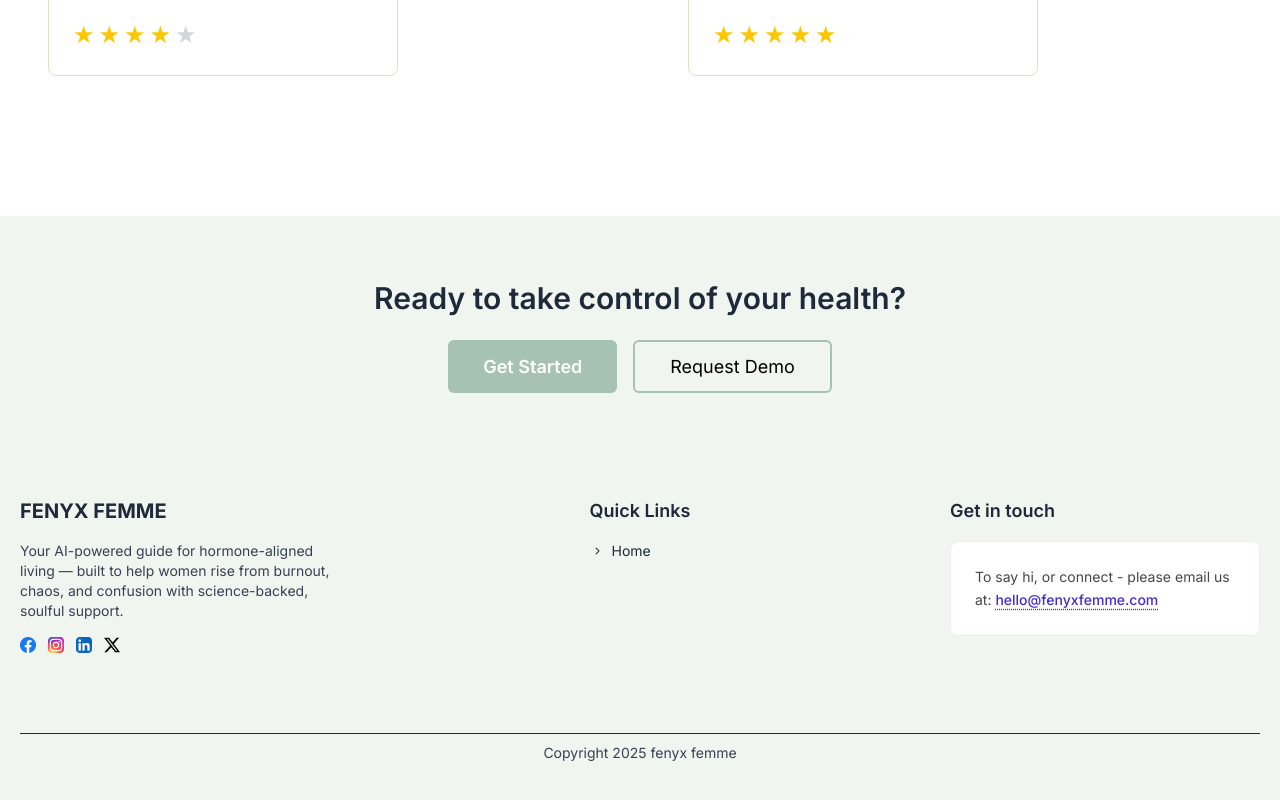
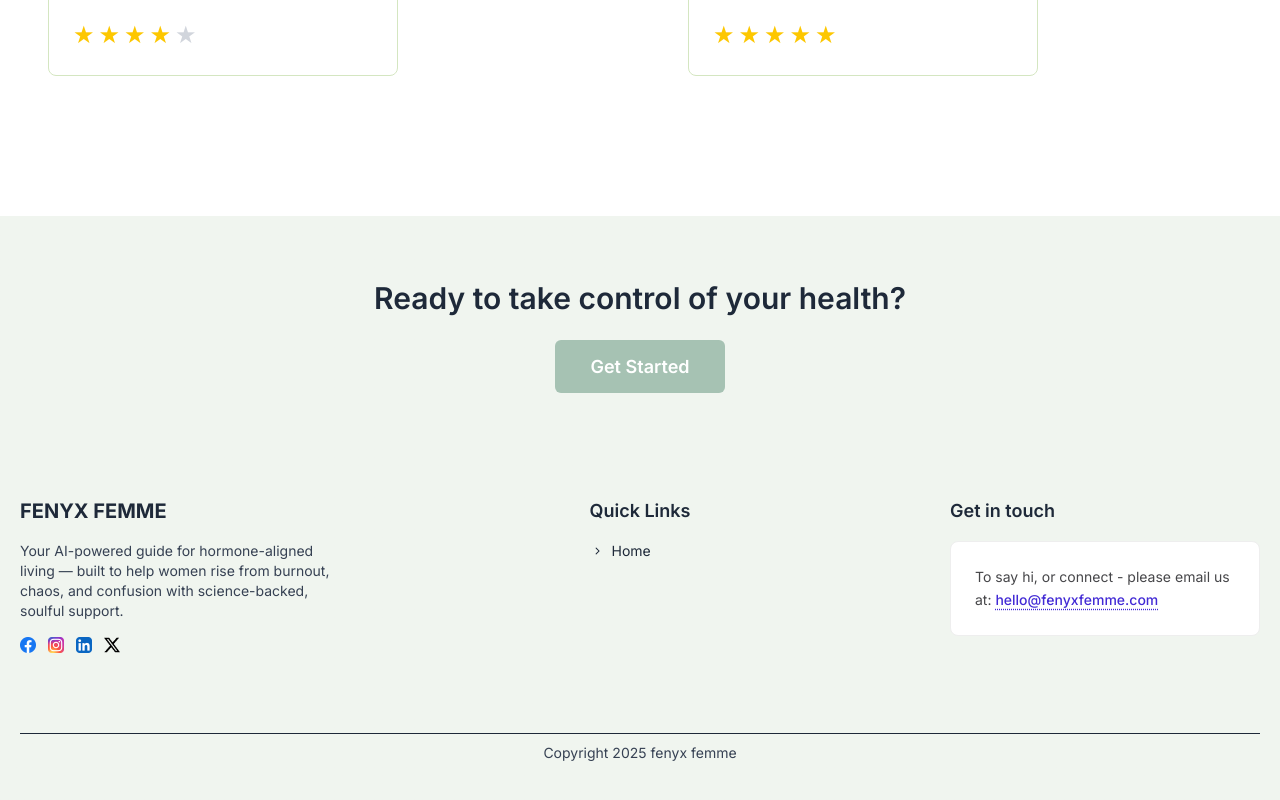
Before and after one commit to FaisalHasanEmon/female-healthcare, a React (Vite) app in the folder front-end/: page / in a window 1280 px wide. Shown: the part 3393-4193 px from the top of the page. Built offline with nearby package versions, Linux system fonts and the light colour scheme; a web font is replaced by a local one.

Commit message:
request demo button removed

```diff
--- a/front-end/src/components/shared/Cta/Cta.jsx
+++ b/front-end/src/components/shared/Cta/Cta.jsx
@@ -10,7 +10,7 @@ const Cta = () => {
       </h2>
       <div className="flex justify-center gap-2 md:gap-4 flex-wrap">
         <PrimaryButton text="Get Started" link="#" />
-        <SecondaryButton text="Request Demo" link="#" />
+        {/* <SecondaryButton text="Request Demo" link="#" /> */}
       </div>
     </div>
   );
```
